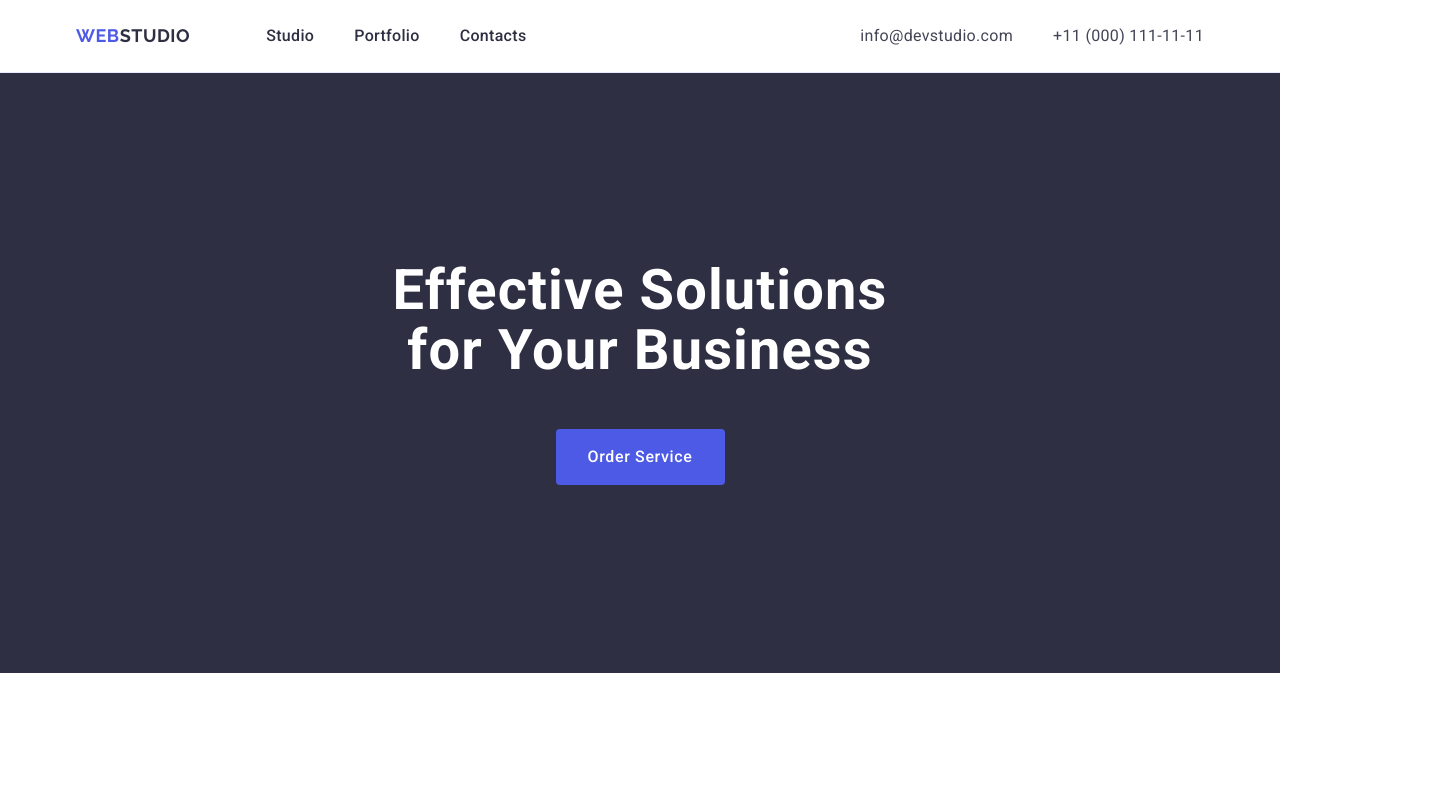
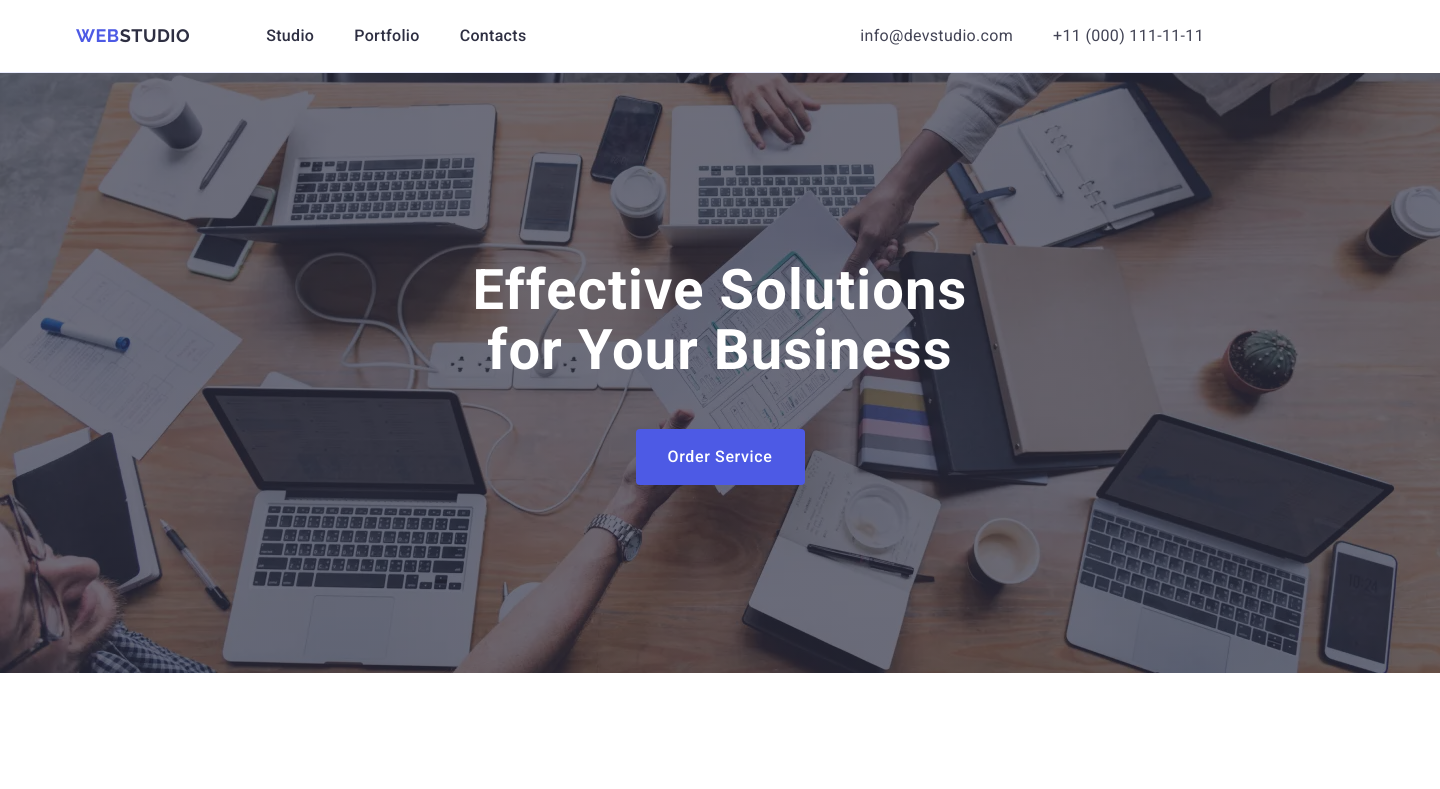
Before and after one commit to MarianaZamorii/goit-markup-hw-05, a plain HTML site: page index.html in a window 1280 px wide. Shown: the top 789 px of the page, 1440 px wide, since content can reach past the window. Drawn offline with nearby package versions, Linux system fonts and the light colour scheme.

Commit message:
hero-section

```diff
--- a/css/styles.css
+++ b/css/styles.css
@@ -148,6 +148,18 @@ button {
 .hero-section {
   background-color: var(--navy-blue);
   padding: 188px 0;
+  background-image: linear-gradient(
+      to bottom,
+      rgba(46, 47, 66, 0.7),
+      rgba(46, 47, 66, 0.7)
+    ),
+    url(../images/people-office\ 1.webp);
+  background-repeat: no-repeat;
+  background-position: center;
+  background-size: cover;
+  width: 1440px;
+  height: 600px;
+  flex-shrink: 0;
 }
 
 .hero-title {
```
Also changed, not shown: images/icons.svg (added), images/people-office 1.webp (added).
